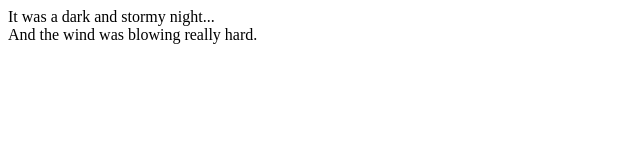
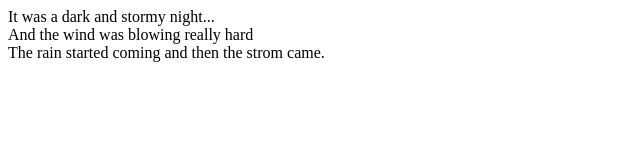
Before and after one commit to Dhrudip/fireside-story, a plain HTML site: page index.html in a window 1280 px wide. Shown: the whole page, without its empty margins (0-640 px from the left). Drawn offline with Linux system fonts and the light colour scheme.

Commit message:
Rain is here

```diff
--- a/index.html
+++ b/index.html
@@ -1,6 +1,7 @@
 <html>
         <body>
           <p>It was a dark and stormy night... <br/>
-          And the wind was blowing really hard.</p>
+          And the wind was blowing really hard <br>
+          The rain started coming and then the strom came.</p>
         </body>
       </html>
```
